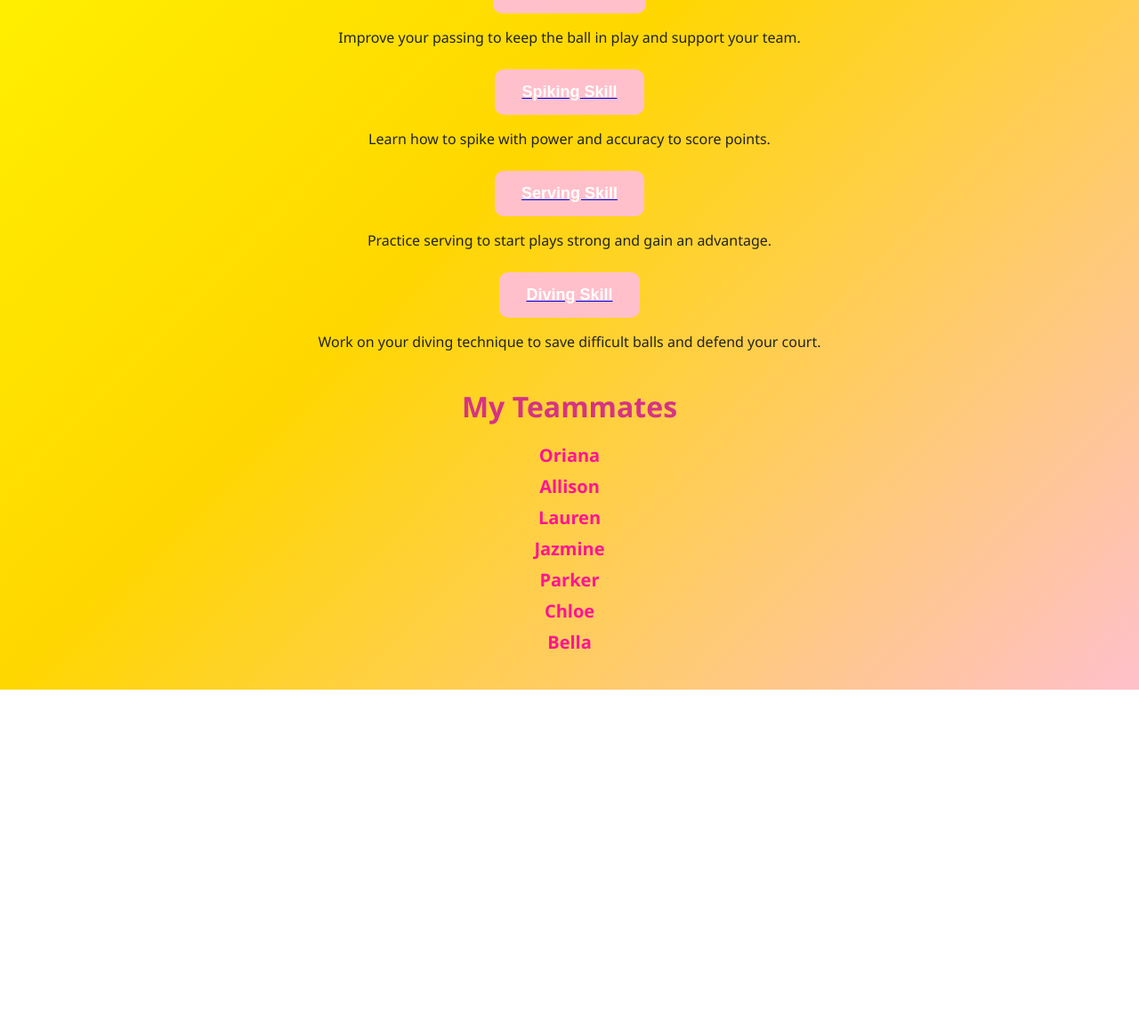
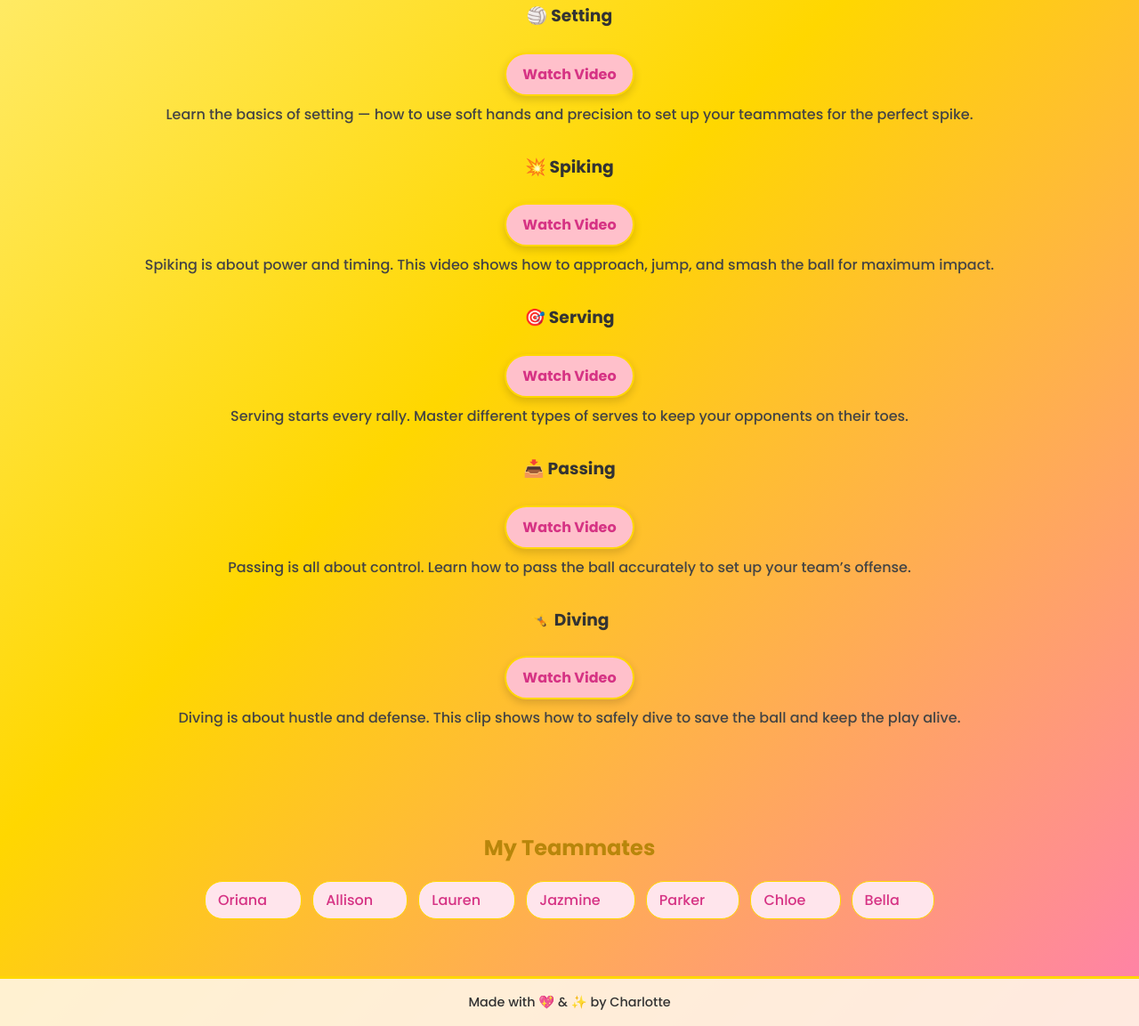
Before and after one commit to 31edwach/volleyball-, a plain HTML site: page index.html in a window 1280 px wide. Shown: the part 545-1698 px from the top of the page at 89% size. Before the commit the page ends 1320 px from the top, so only its background shows below. Drawn offline with Linux system fonts and the light colour scheme.

Commit message:
Update index.html

```diff
--- a/index.html
+++ b/index.html
@@ -4,119 +4,198 @@
   <meta charset="UTF-8">
   <meta name="viewport" content="width=device-width, initial-scale=1.0">
   <title>Charlotte's Volleyball Profile</title>
+
+  <!-- Google Fonts -->
+  <link href="https://fonts.googleapis.com/css2?family=Great+Vibes&family=Poppins:wght@300;500;700&display=swap" rel="stylesheet">
+
   <style>
     body {
+      font-family: 'Poppins', sans-serif;
       margin: 0;
-      font-family: 'Segoe UI', Tahoma, Geneva, Verdana, sans-serif;
-      background: linear-gradient(to bottom right, yellow, gold, pink);
+      padding: 0;
+      background: linear-gradient(135deg, #fff59d, #ffd700, #ff80ab);
+      text-align: center;
       color: #333;
-      text-align: center;
     }
+
     header {
-      padding: 30px;
+      padding: 2rem;
+      border-bottom: 4px solid gold;
+      background: rgba(255, 245, 230, 0.8);
     }
-    header img {
-      width: 180px;
-      height: 180px;
+
+    .profile-pic {
+      width: 200px;
+      height: 200px;
       border-radius: 50%;
+      margin: 20px auto;
       border: 5px solid gold;
-      object-fit: cover;
+      background: url('https://i.ibb.co/Lnd08rQ/sunset-beach.jpg') center/cover no-repeat;
+      box-shadow: 0 6px 14px rgba(0,0,0,0.25);
     }
+
     h1 {
-      font-family: 'Brush Script MT', cursive;
-      font-size: 60px;
-      color: #ff69b4;
-      margin: 20px 0 10px;
+      font-family: 'Great Vibes', cursive;
+      font-size: 3rem;
+      color: #d63384;
+      margin: 0.5rem 0;
     }
-    p.bio {
-      font-size: 20px;
-      font-style: italic;
+
+    .bio {
+      font-size: 1.2rem;
+      color: #5c3d2e;
+      margin-bottom: 1rem;
+    }
+
+    section {
+      padding: 2rem;
+    }
+
+    h2 {
+      color: #b8860b;
+      margin-bottom: 1rem;
+    }
+
+    .video-section {
+      margin-bottom: 2rem;
+    }
+
+    .video-section p {
+      margin-top: 0.5rem;
+      font-size: 1rem;
       color: #444;
     }
-    section {
-      margin: 40px auto;
-      width: 80%;
-      max-width: 900px;
+
+    .video-links a {
+      display: inline-block;
+      margin-top: 0.5rem;
+      background: pink;
+      border: 2px solid gold;
+      border-radius: 25px;
+      padding: 10px 18px;
+      text-decoration: none;
+      font-weight: 600;
+      color: #d63384;
+      box-shadow: 0 4px 10px rgba(0,0,0,0.15);
+      transition: transform 0.2s, background 0.2s;
     }
-    h2 {
+
+    .video-links a:hover {
+      transform: scale(1.07);
+      background: #ffe5ec;
+    }
+
+    .teammates {
+      display: flex;
+      flex-wrap: wrap;
+      justify-content: center;
+      gap: 12px;
+      margin-top: 20px;
+    }
+
+    .teammate {
+      background: #ffe5ec;
+      border: 1px solid gold;
+      border-radius: 20px;
+      padding: 8px 14px;
+      font-weight: 500;
       color: #d63384;
-      font-size: 32px;
-      margin-bottom: 15px;
-    }
-    .skills button {
-      display: block;
-      margin: 15px auto;
-      padding: 15px 30px;
-      font-size: 18px;
-      border: none;
-      border-radius: 10px;
-      background: pink;
-      color: white;
-      font-weight: bold;
-      transition: transform 0.2s;
+      position: relative;
+      transition: transform 0.3s, background 0.3s, color 0.3s;
       cursor: pointer;
     }
-    .skills button:hover {
-      transform: scale(1.1);
+
+    .teammate::after {
+      content: " 🏐";
+      opacity: 0;
+      transition: opacity 0.3s ease-in-out;
+    }
+
+    .teammate:hover {
+      transform: scale(1.15);
       background: gold;
-      color: #333;
+      color: white;
     }
-    .description {
-      font-size: 16px;
-      margin-bottom: 25px;
-      color: #222;
+
+    .teammate:hover::after {
+      opacity: 1;
     }
-    ul.teammates {
-      list-style: none;
-      padding: 0;
-      font-size: 20px;
-    }
-    ul.teammates li {
-      margin: 8px 0;
-      color: #ff1493;
-      font-weight: bold;
+
+    footer {
+      padding: 1rem;
+      background: rgba(255, 245, 230, 0.9);
+      border-top: 3px solid gold;
+      font-size: 0.9rem;
+      margin-top: 2rem;
     }
   </style>
 </head>
 <body>
   <header>
-    <img src="github sunset.png" alt="Charlotte's Profile Picture">
+    <div class="profile-pic"></div>
     <h1>Charlotte</h1>
     <p class="bio">I love volleyball and hanging out with friends</p>
   </header>
 
   <section>
     <h2>Volleyball Skills</h2>
-    <div class="skills">
-      <p class="description">Learn the essential volleyball skills with these videos:</p>
-      <a href="https://www.youtube.com/shorts/UymwFa06dhU" target="_blank"><button>Setting Skill</button></a>
-      <p class="description">Master the art of setting to deliver perfect assists for your teammates.</p>
 
-      <a href="https://www.youtube.com/shorts/gNDh5v_avcA" target="_blank"><button>Passing Skill</button></a>
-      <p class="description">Improve your passing to keep the ball in play and support your team.</p>
+    <div class="video-section">
+      <h3>🏐 Setting</h3>
+      <div class="video-links">
+        <a href="https://www.youtube.com/shorts/UymwFa06dhU" target="_blank">Watch Video</a>
+      </div>
+      <p>Learn the basics of setting — how to use soft hands and precision to set up your teammates for the perfect spike.</p>
+    </div>
 
-      <a href="https://www.youtube.com/shorts/q42TkAIJdho" target="_blank"><button>Spiking Skill</button></a>
-      <p class="description">Learn how to spike with power and accuracy to score points.</p>
+    <div class="video-section">
+      <h3>💥 Spiking</h3>
+      <div class="video-links">
+        <a href="https://www.youtube.com/shorts/q42TkAIJdho" target="_blank">Watch Video</a>
+      </div>
+      <p>Spiking is about power and timing. This video shows how to approach, jump, and smash the ball for maximum impact.</p>
+    </div>
 
-      <a href="https://www.youtube.com/shorts/3rf0ZTwn7H" target="_blank"><button>Serving Skill</button></a>
-      <p class="description">Practice serving to start plays strong and gain an advantage.</p>
+    <div class="video-section">
+      <h3>🎯 Serving</h3>
+      <div class="video-links">
+        <a href="https://www.youtube.com/shorts/3rf0ZTwn7H" target="_blank">Watch Video</a>
+      </div>
+      <p>Serving starts every rally. Master different types of serves to keep your opponents on their toes.</p>
+    </div>
 
-      <a href="https://www.youtube.com/shorts/9zvRnaWP0sQ" target="_blank"><button>Diving Skill</button></a>
-      <p class="description">Work on your diving technique to save difficult balls and defend your court.</p>
+    <div class="video-section">
+      <h3>📥 Passing</h3>
+      <div class="video-links">
+        <a href="https://www.youtube.com/shorts/gNDh5v_avcA" target="_blank">Watch Video</a>
+      </div>
+      <p>Passing is all about control. Learn how to pass the ball accurately to set up your team’s offense.</p>
+    </div>
+
+    <div class="video-section">
+      <h3>🤸 Diving</h3>
+      <div class="video-links">
+        <a href="https://www.youtube.com/shorts/9zvRnaWP0sQ" target="_blank">Watch Video</a>
+      </div>
+      <p>Diving is about hustle and defense. This clip shows how to safely dive to save the ball and keep the play alive.</p>
     </div>
   </section>
 
   <section>
     <h2>My Teammates</h2>
-    <ul class="teammates">
-      <li>Oriana</li>
-      <li>Allison</li>
-      <li>Lauren</li>
-      <li>Jazmine</li>
-      <li>Parker</li>
-      <li>Chloe</li>
-      <li>Bella</li>
-    </ul>
+    <div class="teammates">
+      <div class="teammate">Oriana</div>
+      <div class="teammate">Allison</div>
+      <div class="teammate">Lauren</div>
+      <div class="teammate">Jazmine</div>
+      <div class="teammate">Parker</div>
+      <div class="teammate">Chloe</div>
+      <div class="teammate">Bella</div>
+    </div>
   </section>
+
+  <footer>
+    Made with 💖 & ✨ by Charlotte
+  </footer>
 </body>
 </html>
```
